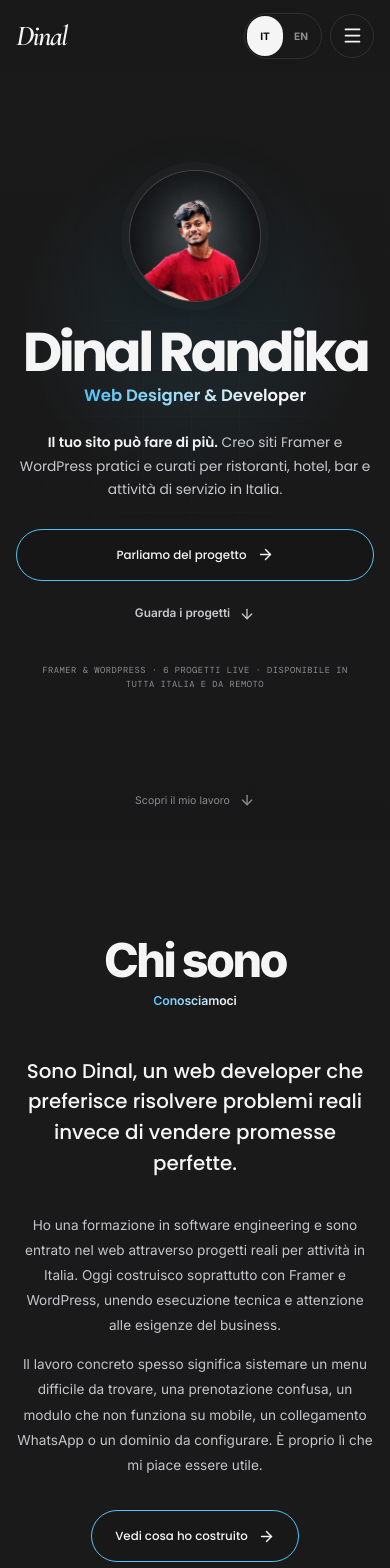
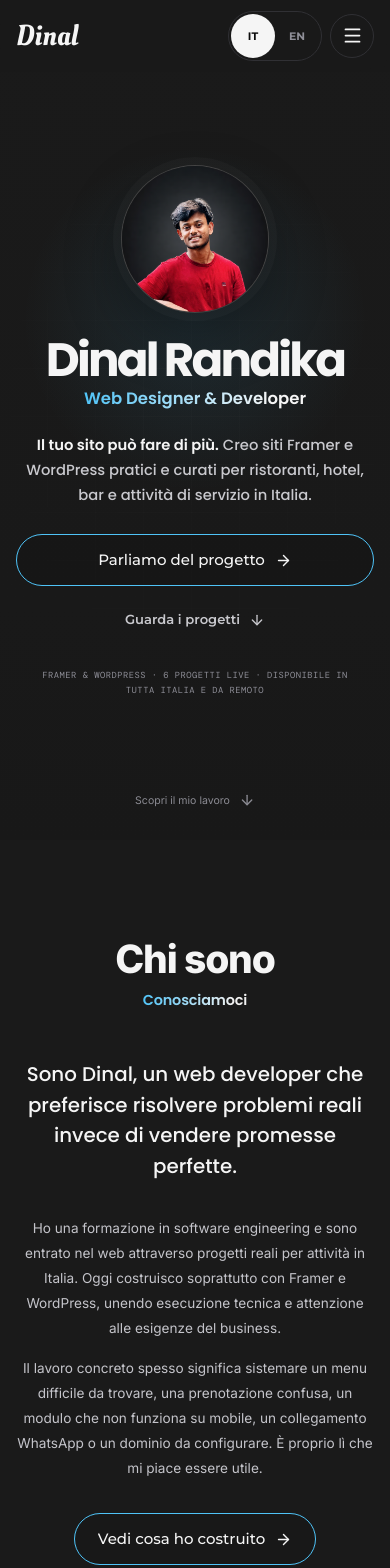
Before and after one commit to Dinalrandika/Dinalrandika.github.io, a React (Vite) app: page / in a window 390 px wide. Shown: the top 1568 px of the page. Built offline with nearby package versions, Linux system fonts and the light colour scheme.

Commit message:
Align portfolio with Figma reference

```diff
--- a/index.html
+++ b/index.html
@@ -12,7 +12,7 @@
     <link rel="icon" href="/assets/dinal-favicon.svg" type="image/svg+xml" />
     <link rel="preconnect" href="https://fonts.googleapis.com" />
     <link rel="preconnect" href="https://fonts.gstatic.com" crossorigin />
-    <link href="https://fonts.googleapis.com/css2?family=Cormorant+Garamond:ital,wght@1,600&family=DM+Mono:wght@400;500&family=Inter:wght@400;500;600;700;800&family=Poppins:wght@400;500;600;700&display=swap" rel="stylesheet" />
+    <link href="https://fonts.googleapis.com/css2?family=DM+Mono:wght@400;500&family=Inter:wght@400;500;600;700;800&family=Montserrat:wght@500;600;700&family=Oleo+Script&family=Poppins:wght@400;500;600;700&display=swap" rel="stylesheet" />
     <title>Dinal Randika — Web designer e developer in Italia</title>
   </head>
   <body>
--- a/src/App.jsx
+++ b/src/App.jsx
@@ -443,6 +443,7 @@ export function App() {
         </nav>
         <div className="header-actions">
           <div className="language-switch" aria-label={t.languageLabel}>
+            <span className={lang === "en" ? "language-indicator language-indicator--en" : "language-indicator"} aria-hidden="true" />
             <button className={lang === "it" ? "active" : ""} aria-pressed={lang === "it"} onClick={() => { setLang("it"); closeMenu(); }}>IT</button>
             <button className={lang === "en" ? "active" : ""} aria-pressed={lang === "en"} onClick={() => { setLang("en"); closeMenu(); }}>EN</button>
           </div>
@@ -505,7 +506,7 @@ export function App() {
           ))}
         </div>
         <div className="project-grid">
-          {filteredProjects.map((project, index) => <ProjectCard key={project.name} project={project} index={index} lang={lang} labels={t} />)}
+          {filteredProjects.map((project, index) => <ProjectCard key={`${activeFilter}-${project.name}`} project={project} index={index} lang={lang} labels={t} />)}
         </div>
       </section>
 
--- a/src/styles.css
+++ b/src/styles.css
@@ -100,11 +100,11 @@ textarea:focus-visible {
   display: inline-flex;
   align-items: center;
   color: var(--text);
-  font-family: "Cormorant Garamond", Georgia, serif;
+  font-family: "Oleo Script", cursive;
   font-size: 2rem;
-  font-style: italic;
-  font-weight: 600;
-  letter-spacing: -.055em;
+  font-style: normal;
+  font-weight: 400;
+  letter-spacing: 0;
   transition: color 240ms var(--roll-ease);
 }
 
@@ -113,7 +113,7 @@ textarea:focus-visible {
 .nav {
   display: flex;
   align-items: center;
-  gap: 26px;
+  gap: 30px;
 }
 
 .nav a {
@@ -123,9 +123,9 @@ textarea:focus-visible {
   align-items: center;
   justify-content: center;
   color: #c7c7ce;
-  font-family: Poppins, Inter, sans-serif;
-  font-size: .74rem;
-  font-weight: 500;
+  font-family: Montserrat, Inter, sans-serif;
+  font-size: 1.125rem;
+  font-weight: 600;
   transition: color 180ms ease;
 }
 
@@ -160,6 +160,8 @@ textarea:focus-visible {
 }
 
 .language-switch {
+  --language-button-size: 44px;
+  position: relative;
   display: flex;
   align-items: center;
   padding: 2px;
@@ -167,22 +169,42 @@ textarea:focus-visible {
   border-radius: 999px;
 }
 
+.language-indicator {
+  position: absolute;
+  z-index: 0;
+  top: 2px;
+  left: 2px;
+  width: var(--language-button-size);
+  height: var(--language-button-size);
+  border-radius: 50%;
+  background: var(--text);
+  transform: translateX(0);
+  transition: transform 260ms var(--roll-ease), background 220ms ease;
+}
+
+.language-indicator--en { transform: translateX(var(--language-button-size)); }
+
 .language-switch button {
-  width: 44px;
-  height: 44px;
+  position: relative;
+  z-index: 1;
+  width: var(--language-button-size);
+  height: var(--language-button-size);
   padding: 0;
   color: #8f8f98;
   border: 0;
   border-radius: 999px;
   background: transparent;
-  font-size: .64rem;
+  font-family: Montserrat, Inter, sans-serif;
+  font-size: .68rem;
   font-weight: 700;
+  transition: color 220ms ease, transform 150ms var(--roll-ease);
 }
 
 .language-switch button.active {
   color: #0b0b0b;
-  background: var(--text);
 }
+
+.language-switch button:active { transform: scale(.94); }
 
 .header-contact {
   min-width: 112px;
@@ -194,10 +216,10 @@ textarea:focus-visible {
   color: var(--text);
   border: 1px solid var(--accent);
   border-radius: 999px;
-  font-family: Poppins, Inter, sans-serif;
-  font-size: .72rem;
+  font-family: Montserrat, Inter, sans-serif;
+  font-size: .9375rem;
   font-weight: 500;
-  transition: color 240ms ease, background 240ms ease, box-shadow 240ms ease;
+  transition: color 240ms ease, background 240ms ease, box-shadow 240ms ease, transform 150ms var(--roll-ease);
 }
 
 .header-contact.active,
@@ -217,6 +239,20 @@ textarea:focus-visible {
   border: 1px solid var(--line);
   border-radius: 50%;
   background: transparent;
+  transition: color 200ms ease, border-color 200ms ease, background 200ms ease, transform 150ms var(--roll-ease);
+}
+
+.menu-button[aria-expanded="true"] {
+  color: #111;
+  border-color: var(--accent);
+  background: var(--accent);
+}
+
+.menu-button svg { animation: menu-icon-in 180ms var(--roll-ease) both; }
+
+@keyframes menu-icon-in {
+  from { opacity: 0; transform: rotate(-35deg) scale(.82); }
+  to { opacity: 1; transform: rotate(0) scale(1); }
 }
 
 .hero {
@@ -256,8 +292,8 @@ textarea:focus-visible {
 }
 
 .hero-portrait {
-  width: 164px;
-  height: 164px;
+  width: 202px;
+  height: 202px;
   overflow: hidden;
   border: 1px solid rgba(255, 255, 255, .14);
   border-radius: 50%;
@@ -276,9 +312,9 @@ textarea:focus-visible {
 .hero-name {
   margin: 24px 0 4px;
   font-family: Poppins, Inter, sans-serif;
-  font-size: clamp(3rem, 5.3vw, 4.6rem);
+  font-size: clamp(3.25rem, 4.4vw, 3.9375rem);
   line-height: 1.05;
-  letter-spacing: -.065em;
+  letter-spacing: -.06em;
   font-weight: 700;
 }
 
@@ -289,7 +325,7 @@ textarea:focus-visible {
   background-clip: text;
   -webkit-background-clip: text;
   font-family: Poppins, Inter, sans-serif;
-  font-size: clamp(1.05rem, 2vw, 1.55rem);
+  font-size: clamp(1.1rem, 2vw, 1.625rem);
   line-height: 1.3;
   font-weight: 600;
 }
@@ -299,8 +335,9 @@ textarea:focus-visible {
   margin: 30px 0 0;
   color: #c9c9ce;
   font-family: Poppins, Inter, sans-serif;
-  font-size: clamp(.94rem, 1.35vw, 1.08rem);
-  line-height: 1.8;
+  font-size: clamp(1rem, 1.4vw, 1.1875rem);
+  line-height: 1.58;
+  font-weight: 500;
 }
 
 .hero-copy strong {
@@ -325,8 +362,8 @@ textarea:focus-visible {
   gap: 10px;
   padding: 0 23px;
   border-radius: 999px;
-  font-family: Poppins, Inter, sans-serif;
-  font-size: .74rem;
+  font-family: Montserrat, Inter, sans-serif;
+  font-size: .9375rem;
   font-weight: 500;
 }
 
@@ -334,7 +371,7 @@ textarea:focus-visible {
   color: var(--text);
   border: 1px solid var(--accent);
   background: rgba(10, 10, 10, .12);
-  transition: color 240ms ease, background 240ms ease, box-shadow 240ms ease;
+  transition: color 240ms ease, background 240ms ease, box-shadow 240ms ease, transform 150ms var(--roll-ease);
 }
 
 .button--outline:focus-visible {
@@ -385,11 +422,14 @@ textarea:focus-visible {
   align-items: center;
   gap: 9px;
   color: #c8c8cd;
-  font-size: .74rem;
+  font-family: Montserrat, Inter, sans-serif;
+  font-size: .82rem;
   font-weight: 600;
   border-bottom: 1px solid transparent;
-  transition: color 180ms ease, border-color 180ms ease;
+  transition: color 180ms ease, border-color 180ms ease, transform 150ms var(--roll-ease);
 }
+
+.motion-cta:active { transform: translateY(1px) scale(.985); }
 
 .text-button:focus-visible {
   color: var(--text);
@@ -423,15 +463,15 @@ textarea:focus-visible {
 .hero-enter {
   opacity: 0;
   transform: translateY(13px);
-  animation: hero-enter 540ms var(--ease) forwards;
+  animation: hero-enter 400ms var(--ease) forwards;
 }
 
-.hero-enter--1 { animation-delay: 40ms; }
-.hero-enter--2 { animation-delay: 95ms; }
-.hero-enter--3 { animation-delay: 150ms; }
-.hero-enter--4 { animation-delay: 205ms; }
-.hero-enter--5 { animation-delay: 260ms; }
-.hero-enter--6 { animation-delay: 315ms; }
+.hero-enter--1 { animation-delay: 0ms; }
+.hero-enter--2 { animation-delay: 45ms; }
+.hero-enter--3 { animation-delay: 90ms; }
+.hero-enter--4 { animation-delay: 135ms; }
+.hero-enter--5 { animation-delay: 180ms; }
+.hero-enter--6 { animation-delay: 225ms; }
 
 @keyframes hero-enter {
   to { opacity: 1; transform: translateY(0); }
@@ -457,9 +497,9 @@ textarea:focus-visible {
 
 .section-heading h2 {
   margin: 0;
-  font-size: clamp(2.55rem, 4.4vw, 3.55rem);
-  line-height: 1.06;
-  letter-spacing: -.055em;
+  font-size: clamp(2.5rem, 3.4vw, 2.8125rem);
+  line-height: 1.2;
+  letter-spacing: -.03em;
   font-weight: 800;
 }
 
@@ -469,7 +509,8 @@ textarea:focus-visible {
   background: linear-gradient(95deg, var(--accent), #f1f1f1 86%);
   background-clip: text;
   -webkit-background-clip: text;
-  font-size: .77rem;
+  font-family: Poppins, Inter, sans-serif;
+  font-size: .9rem;
   font-weight: 600;
   letter-spacing: -.01em;
 }
@@ -537,7 +578,7 @@ textarea:focus-visible {
 
 .service-card h3 {
   margin: 28px 0 13px;
-  font-size: 1rem;
+  font-size: 1.08rem;
   line-height: 1.35;
   font-weight: 600;
 }
@@ -545,7 +586,7 @@ textarea:focus-visible {
 .service-card p {
   margin: 0;
   color: #b5b5bd;
-  font-size: .8rem;
+  font-size: .88rem;
   line-height: 1.72;
 }
 
@@ -572,16 +613,20 @@ textarea:focus-visible {
 }
 
 .project-filters button {
-  min-width: 72px;
-  min-height: 44px;
-  padding: 0 16px;
+  min-width: 132px;
+  min-height: 50px;
+  padding: 0 20px;
   color: #a9a9b0;
   border: 1px solid var(--line);
   border-radius: 999px;
   background: transparent;
-  font-size: .7rem;
-  transition: color 180ms ease, border-color 180ms ease, background 180ms ease;
+  font-family: Montserrat, Inter, sans-serif;
+  font-size: .78rem;
+  font-weight: 500;
+  transition: color 180ms ease, border-color 180ms ease, background 180ms ease, transform 150ms var(--roll-ease);
 }
+
+.project-filters button:active { transform: scale(.97); }
 
 .project-filters button.active,
 .project-filters button:focus-visible {
@@ -669,7 +714,7 @@ textarea:focus-visible {
 
 .project-card h3 {
   margin: 6px 0 0;
-  font-size: 1.07rem;
+  font-size: 1.16rem;
   line-height: 1.35;
   font-weight: 600;
 }
@@ -723,7 +768,7 @@ textarea:focus-visible {
   min-height: 72px;
   margin: 18px 0 0;
   color: #b9b9c0;
-  font-size: .75rem;
+  font-size: .82rem;
   line-height: 1.65;
 }
 
@@ -733,7 +778,7 @@ textarea:focus-visible {
   padding-top: 14px;
   color: #a4a4ac;
   border-top: 1px solid var(--line);
-  font-size: .71rem;
+  font-size: .76rem;
   line-height: 1.62;
 }
 
@@ -770,7 +815,8 @@ textarea:focus-visible {
   gap: 7px;
   margin-top: 14px;
   color: var(--text);
-  font-size: .69rem;
+  font-family: Montserrat, Inter, sans-serif;
+  font-size: .75rem;
   font-weight: 600;
 }
 
@@ -839,9 +885,10 @@ textarea:focus-visible {
   border: 1px solid var(--text);
   border-radius: 9px;
   background: var(--text);
-  font-size: .78rem;
+  font-family: Montserrat, Inter, sans-serif;
+  font-size: .84rem;
   font-weight: 700;
-  transition: color 180ms ease, border-color 180ms ease, background 180ms ease;
+  transition: color 180ms ease, border-color 180ms ease, background 180ms ease, transform 150ms var(--roll-ease);
 }
 
 .form-submit:focus-visible {
@@ -899,9 +946,10 @@ textarea:focus-visible {
   color: #101010;
   border-radius: 999px;
   background: var(--accent);
-  font-size: .68rem;
+  font-family: Montserrat, Inter, sans-serif;
+  font-size: .75rem;
   font-weight: 700;
-  transition: background 240ms ease, box-shadow 240ms ease;
+  transition: background 240ms ease, box-shadow 240ms ease, transform 150ms var(--roll-ease);
 }
 
 .whatsapp-button:focus-visible {
@@ -939,9 +987,10 @@ textarea:focus-visible {
   color: #0c0c0c;
   border-radius: 999px;
   background: var(--text);
-  font-size: .69rem;
+  font-family: Montserrat, Inter, sans-serif;
+  font-size: .78rem;
   font-weight: 700;
-  transition: color 220ms ease, background 220ms ease, box-shadow 220ms ease;
+  transition: color 220ms ease, background 220ms ease, box-shadow 220ms ease, transform 150ms var(--roll-ease);
 }
 
 .footer-cta > a:focus-visible {
@@ -1081,7 +1130,7 @@ textarea:focus-visible {
     position: absolute;
     top: calc(var(--header-height) - 1px);
     right: 24px;
-    display: none;
+    display: flex;
     width: 248px;
     align-items: stretch;
     padding: 10px;
@@ -1091,10 +1140,22 @@ textarea:focus-visible {
     box-shadow: 0 22px 60px rgba(0, 0, 0, .42);
     flex-direction: column;
     gap: 0;
+    opacity: 0;
+    visibility: hidden;
+    pointer-events: none;
+    transform: translateY(-8px) scale(.98);
+    transform-origin: top right;
+    transition: opacity 180ms ease, transform 220ms var(--ease), visibility 0s linear 220ms;
   }
 
-  .nav--open { display: flex; animation: menu-in 220ms var(--ease) both; }
-  .nav a { justify-content: flex-start; padding-inline: 13px; }
+  .nav--open {
+    opacity: 1;
+    visibility: visible;
+    pointer-events: auto;
+    transform: translateY(0) scale(1);
+    transition-delay: 0s;
+  }
+  .nav a { min-height: 48px; justify-content: flex-start; padding-inline: 13px; font-size: .92rem; }
   .nav a::after { right: 13px; left: 13px; }
   .nav-mobile-contact { display: inline-flex !important; color: var(--accent) !important; }
   .header-contact { display: none; }
@@ -1103,11 +1164,6 @@ textarea:focus-visible {
   .project-grid { grid-template-columns: repeat(2, minmax(0, 1fr)); }
   .project-topline { padding-right: 140px; }
   .contact-layout { grid-template-columns: minmax(0, 1.35fr) minmax(245px, .8fr); }
-}
-
-@keyframes menu-in {
-  from { opacity: 0; transform: translateY(-8px) scale(.98); }
-  to { opacity: 1; transform: translateY(0) scale(1); }
 }
 
 @media (max-width: 720px) {
@@ -1119,7 +1175,6 @@ textarea:focus-visible {
   .section-shell { width: calc(100% - 32px); }
   .site-header { padding-inline: 16px; }
   .wordmark { font-size: 1.8rem; }
-  .language-switch button { width: 40px; height: 40px; }
   .nav { right: 16px; left: 16px; width: auto; }
 
   .hero {
@@ -1135,17 +1190,17 @@ textarea:focus-visible {
   }
 
   .hero-content { padding-top: 0; }
-  .hero-portrait { width: 132px; height: 132px; }
-  .hero-name { margin-top: 22px; font-size: clamp(2.7rem, 14vw, 4rem); }
+  .hero-portrait { width: 148px; height: 148px; }
+  .hero-name { margin-top: 22px; font-size: clamp(2.55rem, 12vw, 3.35rem); }
   .hero-role { font-size: 1.03rem; }
-  .hero-copy { max-width: 460px; margin-top: 24px; font-size: .86rem; line-height: 1.72; }
+  .hero-copy { max-width: 460px; margin-top: 24px; font-size: .92rem; line-height: 1.68; }
   .hero-actions { width: 100%; gap: 8px; margin-top: 27px; }
   .hero-actions .button { width: 100%; }
   .hero-actions .text-button { justify-content: center; padding-inline: 18px; }
   .hero-proof { max-width: 330px; font-size: .55rem; }
   .scroll-cue { bottom: 18px; }
 
-  .section-heading h2 { font-size: clamp(2.4rem, 12vw, 3.25rem); }
+  .section-heading h2 { font-size: clamp(2.35rem, 10vw, 2.8125rem); }
   .about-copy { margin-top: 48px; }
   .about-copy p { font-size: .85rem; }
   .about-copy .about-lead { font-size: 1.24rem; }
@@ -1208,12 +1263,10 @@ textarea:focus-visible {
 }
 
 @media (max-width: 390px) {
-  .language-switch button { width: 36px; height: 40px; }
   .header-actions { gap: 8px; }
   .project-filters button { min-width: 0; padding-inline: 13px; }
   .project-body { padding: 17px; }
   .contact-direct { padding: 20px; }
-  .social-links a { width: 42px; height: 42px; }
 }
 
 @media (prefers-reduced-motion: reduce) {
@@ -1250,6 +1303,12 @@ textarea:focus-visible {
     transform: none !important;
   }
 
+  .motion-cta:active,
+  .language-switch button:active,
+  .project-filters button:active {
+    transform: none !important;
+  }
+
   .project-card:hover .project-image::after { opacity: 1 !important; }
 
   .project-card:hover .project-arrow,
```
